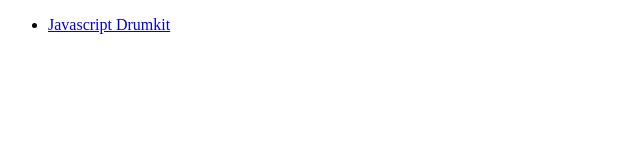
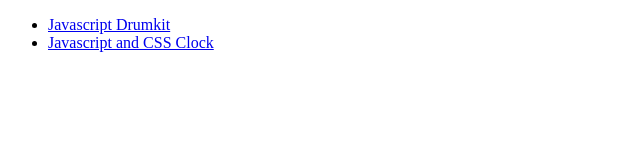
Before and after one commit to TajaMaughan/Javascript30, a plain HTML site: page index.html in a window 1280 px wide. Shown: the whole page, without its empty margins (0-640 px from the left). Drawn offline with Linux system fonts and the light colour scheme.

Commit message:
added link to index

```diff
--- a/index.html
+++ b/index.html
@@ -10,6 +10,7 @@
   <div>
     <ul>
       <li><a href="./01-JavascriptDrumkit/index.html">Javascript Drumkit</a></li>
+      <li><a href="./02-JSandCSSClock/index.html">Javascript and CSS Clock</a></li>
     </ul>
   </div>
 </body>
```
Also changed, not shown: 02-JSandCSSClock/index.html (renamed from 02-JSandCSSClock/index-START.html).
